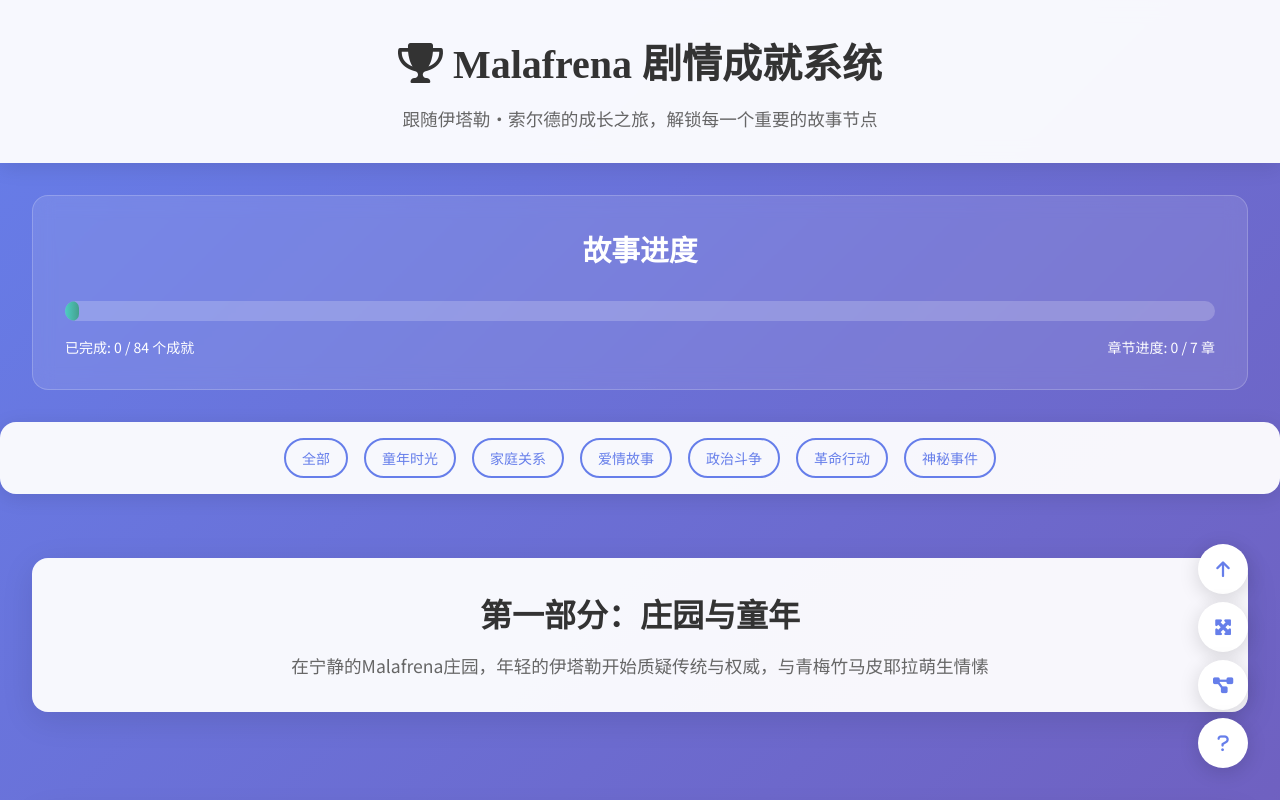
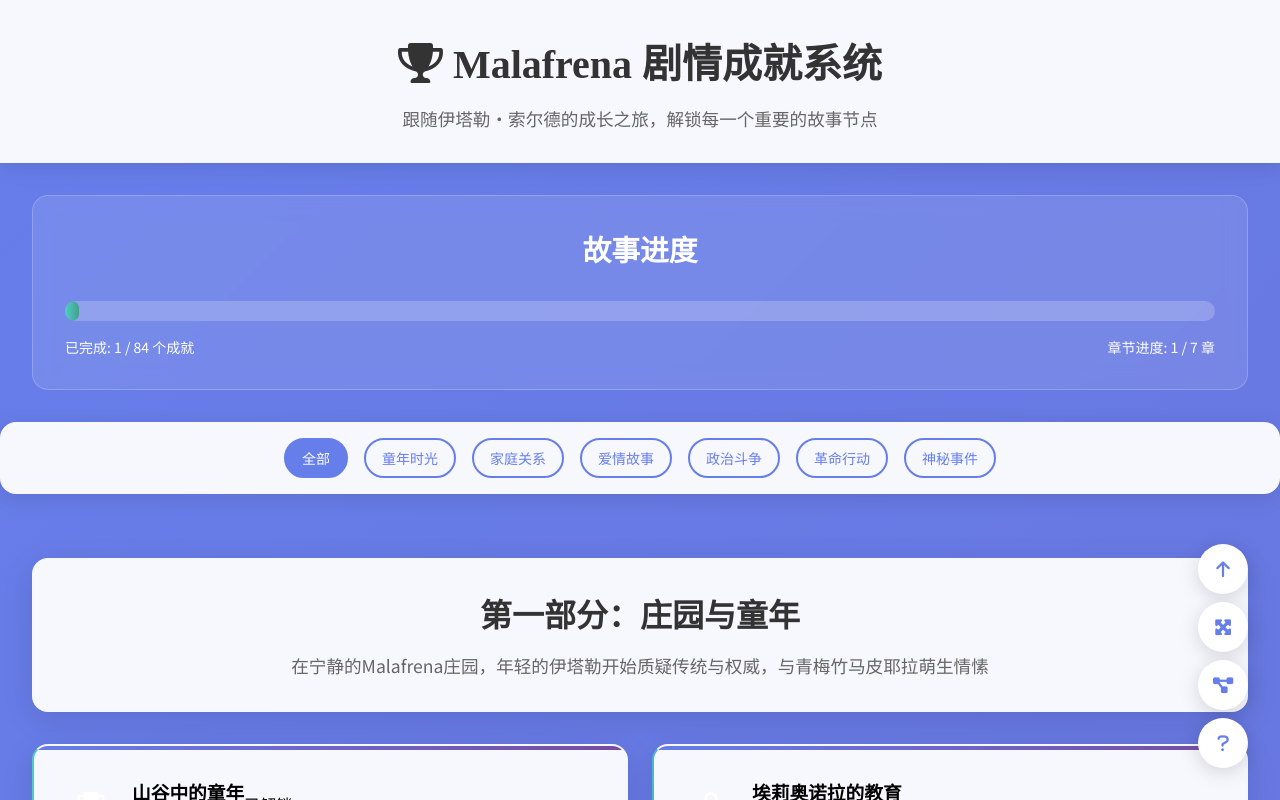
Before and after one commit to AndyXeCM/Malafrena, a plain HTML site: page plot.html in a window 1280 px wide. Both pictures are taken after a click on the button "全部". Shown: the top 800 px of the page. Drawn offline with Linux system fonts and the light colour scheme.

Commit message:
Fix plot page data loading and rendering

```diff
--- a/plot.html
+++ b/plot.html
@@ -598,6 +598,7 @@
         </div>
     </div>
 
+    <script src="data.js"></script>
     <script src="achievements.js"></script>
     <script src="plot.js"></script>
 </body>
--- a/plot.js
+++ b/plot.js
@@ -7,6 +7,16 @@
 let unlockedAchievements = new Set();
 let currentFilter = 'all';
 let currentChapter = 'all';
+
+const chapterGridMap = {
+    PART_ONE: 'achievements-part1',
+    PART_TWO: 'achievements-part2',
+    PART_THREE: 'achievements-part3',
+    PART_FOUR: 'achievements-part4',
+    PART_FIVE: 'achievements-part5',
+    PART_SIX: 'achievements-part6',
+    PART_SEVEN: 'achievements-part7'
+};
 
 // 页面加载完成后初始化
 document.addEventListener('DOMContentLoaded', function() {
@@ -34,7 +44,7 @@ function setupEventListeners() {
     const filterButtons = document.querySelectorAll('.filter-btn');
     filterButtons.forEach(btn => {
         btn.addEventListener('click', function() {
-            const filter = this.dataset.filter;
+            const filter = this.dataset.category || this.dataset.filter;
             setFilter(filter);
         });
     });
@@ -63,7 +73,10 @@ function setFilter(filter) {
     document.querySelectorAll('.filter-btn').forEach(btn => {
         btn.classList.remove('active');
     });
-    document.querySelector(`[data-filter="${filter}"]`).classList.add('active');
+    const activeButton = document.querySelector(`[data-category="${filter}"], [data-filter="${filter}"]`);
+    if (activeButton) {
+        activeButton.classList.add('active');
+    }
 
     renderAchievements();
 }
@@ -83,10 +96,16 @@ function setChapter(chapter) {
 
 // 渲染成就
 function renderAchievements() {
-    const container = document.getElementById('achievementsContainer');
-    if (!container) return;
+    if (typeof plotAchievements === 'undefined') {
+        return;
+    }
 
-    container.innerHTML = '';
+    Object.values(chapterGridMap).forEach(gridId => {
+        const grid = document.getElementById(gridId);
+        if (grid) {
+            grid.innerHTML = '';
+        }
+    });
 
     // 获取筛选后的成就
     const filteredAchievements = getFilteredAchievements();
@@ -101,30 +120,10 @@ function renderAchievements() {
         chapters[chapter].push(achievement);
     });
 
-    // 渲染每个章节
-    Object.keys(chapters).sort().forEach(chapterId => {
-        const chapter = chapterData[chapterId];
-        const achievements = chapters[chapterId];
-
-        // 创建章节标题
-        const chapterSection = document.createElement('div');
-        chapterSection.className = 'chapter-section';
-        chapterSection.innerHTML = `
-            <div class="chapter-header" style="border-left: 4px solid ${chapter.color}">
-                <h2 class="chapter-title">${chapter.title}</h2>
-                <p class="chapter-subtitle">${chapter.title_en}</p>
-                <p class="chapter-description">${chapter.description}</p>
-                <div class="chapter-progress">
-                    <span class="progress-text">${achievements.filter(a => unlockedAchievements.has(a.id)).length}/${achievements.length} 已解锁</span>
-                </div>
-            </div>
-            <div class="achievements-grid" id="chapter-${chapterId}"></div>
-        `;
-
-        container.appendChild(chapterSection);
-
-        // 渲染该章节的成就
-        const grid = document.getElementById(`chapter-${chapterId}`);
+    Object.keys(chapterGridMap).forEach(chapterId => {
+        const achievements = chapters[chapterId] || [];
+        const grid = document.getElementById(chapterGridMap[chapterId]);
+        if (!grid) return;
         achievements.forEach(achievement => {
             const card = createAchievementCard(achievement);
             grid.appendChild(card);
@@ -153,7 +152,7 @@ function getFilteredAchievements() {
 function createAchievementCard(achievement) {
     const card = document.createElement('div');
     const isUnlocked = unlockedAchievements.has(achievement.id);
-    const categoryColor = categoryData[achievement.category]?.color || '#4ECDC4';
+    const categoryColor = categoryData?.[achievement.category]?.color || '#4ECDC4';
 
     card.className = `achievement-card ${isUnlocked ? 'unlocked' : 'locked'}`;
     card.style.borderLeftColor = categoryColor;
@@ -175,14 +174,14 @@ function createAchievementCard(achievement) {
         <div class="achievement-content">
             <p class="achievement-description">${achievement.description_cn}</p>
             <div class="achievement-meta">
-                <span class="chapter-tag" style="background-color: ${chapterData[achievement.chapter]?.color || '#666'}">${chapterData[achievement.chapter]?.title || achievement.chapter}</span>
-                <span class="category-tag" style="background-color: ${categoryColor}">${categoryData[achievement.category]?.name || achievement.category}</span>
+                <span class="chapter-tag" style="background-color: ${chapterData?.[achievement.chapter]?.color || '#666'}">${chapterData?.[achievement.chapter]?.title || achievement.chapter}</span>
+                <span class="category-tag" style="background-color: ${categoryColor}">${categoryData?.[achievement.category]?.name || achievement.category}</span>
             </div>
         </div>
 
         <div class="achievement-characters">
             ${achievement.characters ? achievement.characters.map(charId => {
-                const char = charactersData[charId];
+                const char = charactersData?.[charId];
                 return char ? `<span class="character-tag">${char.name_cn}</span>` : '';
             }).join('') : ''}
         </div>
@@ -215,15 +214,15 @@ function viewAchievement(achievementId) {
 
     title.textContent = achievement.title_cn;
 
-    const categoryColor = categoryData[achievement.category]?.color || '#4ECDC4';
+    const categoryColor = categoryData?.[achievement.category]?.color || '#4ECDC4';
 
     content.innerHTML = `
         <div class="modal-achievement-header">
             <h2>${achievement.title_cn}</h2>
             <p class="english-title">${achievement.title}</p>
             <div class="modal-meta">
-                <span class="chapter-tag" style="background-color: ${chapterData[achievement.chapter]?.color || '#666'}">${chapterData[achievement.chapter]?.title || achievement.chapter}</span>
-                <span class="category-tag" style="background-color: ${categoryColor}">${categoryData[achievement.category]?.name || achievement.category}</span>
+                <span class="chapter-tag" style="background-color: ${chapterData?.[achievement.chapter]?.color || '#666'}">${chapterData?.[achievement.chapter]?.title || achievement.chapter}</span>
+                <span class="category-tag" style="background-color: ${categoryColor}">${categoryData?.[achievement.category]?.name || achievement.category}</span>
             </div>
         </div>
 
@@ -238,7 +237,7 @@ function viewAchievement(achievementId) {
                     <h3>相关人物</h3>
                     <div class="character-list">
                         ${achievement.characters.map(charId => {
-                            const char = charactersData[charId];
+                            const char = charactersData?.[charId];
                             return char ? `<div class="character-item">
                                 <strong>${char.name_cn}</strong> (${char.name})
                                 <span class="role">${char.role_cn}</span>
@@ -332,6 +331,10 @@ function showUnlockAnimation(achievementId) {
 
 // 更新进度
 function updateProgress() {
+    if (typeof plotAchievements === 'undefined') {
+        return;
+    }
+
     const totalAchievements = Object.keys(plotAchievements).length;
     const unlockedCount = unlockedAchievements.size;
     const percentage = (unlockedCount / totalAchievements) * 100;
@@ -343,15 +346,20 @@ function updateProgress() {
     }
 
     // 更新统计文本
-    const progressText = document.querySelector('.progress-text');
-    if (progressText) {
-        progressText.textContent = `${unlockedCount}/${totalAchievements} 成就已解锁`;
+    const completedCount = document.getElementById('completed-count');
+    if (completedCount) {
+        completedCount.textContent = unlockedCount;
     }
 
-    // 更新百分比
-    const percentageText = document.querySelector('.percentage');
-    if (percentageText) {
-        percentageText.textContent = `${Math.round(percentage)}%`;
+    const chaptersUnlocked = new Set(
+        Object.values(plotAchievements)
+            .filter(achievement => unlockedAchievements.has(achievement.id))
+            .map(achievement => achievement.chapter)
+    ).size;
+
+    const chapterProgress = document.getElementById('chapter-progress');
+    if (chapterProgress) {
+        chapterProgress.textContent = chaptersUnlocked;
     }
 }
 
```
